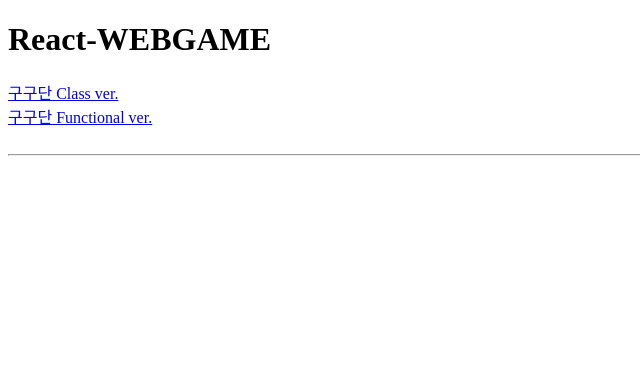
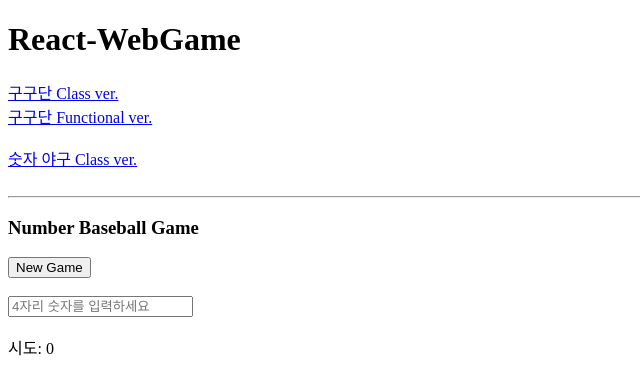
Before and after one commit to anxiubin/TIL, a React (Create React App) app in the folder dailyCoding/React-webgame/webGame/: page /NumberBaseballClass in a window 1280 px wide. Shown: the top 392 px of the page, without its empty margins (0-640 px from the left). Built offline with nearby package versions, Linux system fonts and the light colour scheme.

Commit message:
CLN: Route game components , ENH: Upload react-game (Number Baseball)

```diff
--- a/dailyCoding/React-webgame/webGame/src/App.js
+++ b/dailyCoding/React-webgame/webGame/src/App.js
@@ -1,22 +1,23 @@
 import React from 'react';
 import {Route, Link} from 'react-router-dom';
-import GuGuDanClass from './GuGuDanClass';
-import GuGuDanFunction from './GuGuDanFunction';
+import GuGuDanClass from './GuGuDan/GuGuDanClass';
+import GuGuDanFunction from './GuGuDan/GuGuDanFunction';
+import NumberBaseballClass from './NumberBaseball/NumberBaseballClass';
 
 function App() {
   return (
     <>
-    <h1>React-WEBGAME</h1>
-    <div>
-        <Link to="/GuGuDanClass">구구단 Class ver.</Link>
-    </div>
-    <div>
-        <Link to="/GuGuDanFunction">구구단 Functional ver.</Link>
-    </div>
+    <h1>React-WebGame</h1>
+    <div><Link to="/GuGuDanClass">구구단 Class ver.</Link></div>
+    <div><Link to="/GuGuDanFunction">구구단 Functional ver.</Link></div>
+    <br/>
+    <div><Link to="/NumberBaseballClass">숫자 야구 Class ver.</Link></div>
+
     <br/>
     <hr/>
       <Route path="/GuGuDanClass" component={GuGuDanClass} />
       <Route path="/GuGuDanFunction" component={GuGuDanFunction} />
+      <Route path="/NumberBaseballClass" component={NumberBaseballClass} />
     </>
   );
 }
--- /dev/null
+++ b/dailyCoding/React-webgame/webGame/src/NumberBaseball/NumberBaseballClass.js
@@ -0,0 +1,110 @@
+import React, {Component} from 'react';
+import Try from './Try';
+
+function getNumbers() {
+    const numbers = [1,2,3,4,5,6,7,8,9];
+    const array = [];
+    for(let i = 0; i < 4; i++){
+        const chosen = numbers.splice(Math.floor(Math.random() * (9 - i)), 1)[0];
+        array.push(chosen);
+    }
+    return array;
+};
+
+class NumberBaseballClass extends Component {
+    state = {
+        result: '',
+        value: '',
+        answer: getNumbers(),
+        tries: [],
+    };
+
+    onSubmit = (e) => {
+        e.preventDefault();
+        if(this.state.value === this.state.answer.join('')){
+            this.setState({
+                result: '홈런!',
+                tries: [...this.state.tries, {try: this.state.value, result: '홈런!'}]
+            })
+        } else {
+            const myAnswerArray = this.state.value.split('').map((num) => parseInt(num));
+            let strike = 0;
+            let ball = 0;
+            if(this.state.tries.length >= 9){
+                this.setState({
+                    result: `10번 넘게 틀려서 실패입니다! 답은 ${this.state.answer.join(',')} 였습니다!`
+                });
+                alert('게임을 다시 시작합니다!');
+                this.setState({
+                    value: '',
+                    answer: getNumbers(),
+                    tries: []
+                });
+            } else {
+                for(let i = 0; i < 4; i++){
+                    if(myAnswerArray[i] === this.state.answer[i]) {
+                        strike++;
+                    } else if(this.state.answer.includes(myAnswerArray[i])) {
+                        ball++;
+                    }
+                }
+                this.setState({
+                    tries: [...this.state.tries, {try: this.state.value, result: `${strike} 스트라이크, ${ball} 볼입니다`}],
+                    value:'',
+                });
+            }
+        }
+        this.input.focus();
+        console.log(this.state.answer);
+    };
+
+    onChange = (e) => {
+        this.setState({
+            value: e.target.value
+        });
+    };
+
+    onClick = () => {
+        this.setState({
+            value: '',
+            answer: getNumbers(),
+            tries: []
+        });
+    }
+
+
+    input;
+
+    onRef = (e) => {this.input = e;};
+
+  render() {
+    return (
+      <>
+        <h3>Number Baseball Game</h3>
+        <div>
+            <button onClick={this.onClick}>New Game</button>
+        </div>
+        <br/>
+        <form onSubmit={this.onSubmit}>
+            <input
+            maxLength={4}
+            value={this.state.value}
+            onChange={this.onChange}
+            placeholder={'4자리 숫자를 입력하세요'}
+            ref={this.onRef} />
+        </form>
+        <br/>
+        <div>시도: {this.state.tries.length}</div>
+        <ul>
+            {this.state.tries.map((tried, index) => {
+                return (
+                    <Try key={`${index + 1 }차 시도`} tryInfo={tried} />
+                );
+            })}
+        </ul>
+      </>
+    );
+  }
+}
+
+export default NumberBaseballClass;
--- /dev/null
+++ b/dailyCoding/React-webgame/webGame/src/NumberBaseball/Try.js
@@ -0,0 +1,15 @@
+import React, {Component} from 'react';
+
+class Try extends Component {
+
+  render() {
+    return (
+      <li>
+          <div>{this.props.tryInfo.try}</div>
+          <div>{this.props.tryInfo.result}</div>
+      </li>
+    );
+  }
+}
+
+export default Try;
```
Also changed, not shown: dailyCoding/React-webgame/webGame/src/GuGuDan/GuGuDanClass.js (renamed from dailyCoding/React-webgame/webGame/src/GuGuDanClass.js), dailyCoding/React-webgame/webGame/src/GuGuDan/GuGuDanFunction.js (renamed from dailyCoding/React-webgame/webGame/src/GuGuDanFunction.js).
